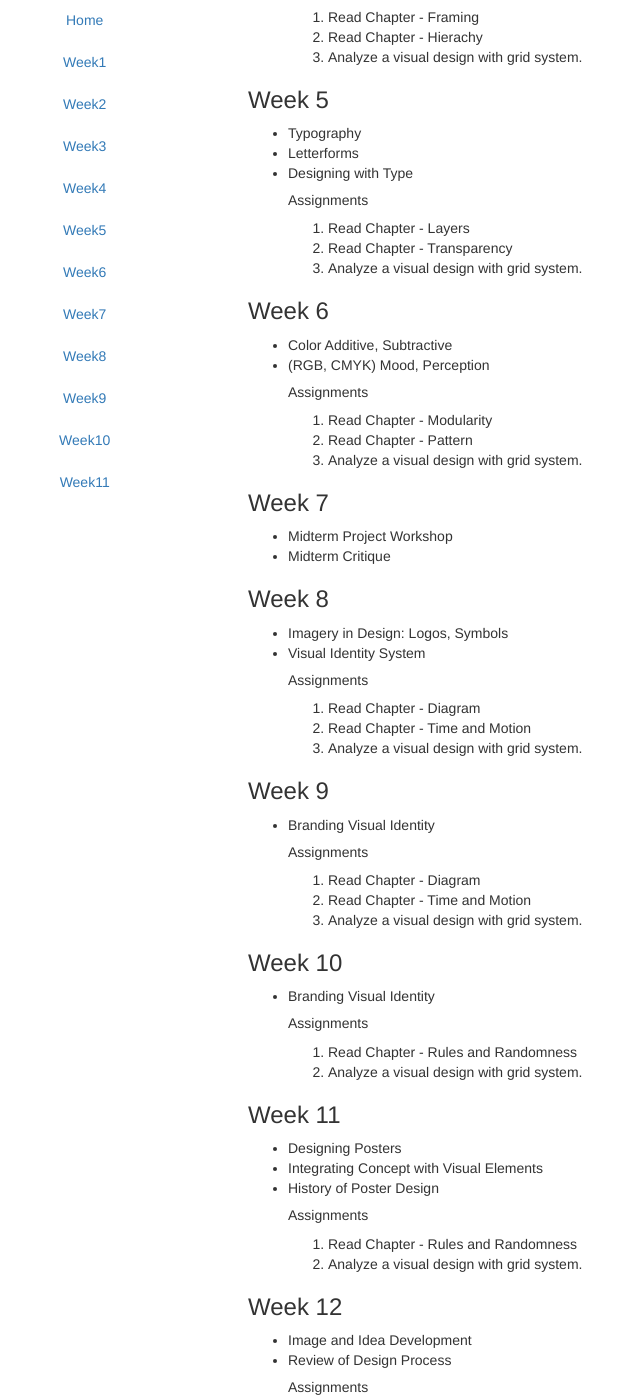
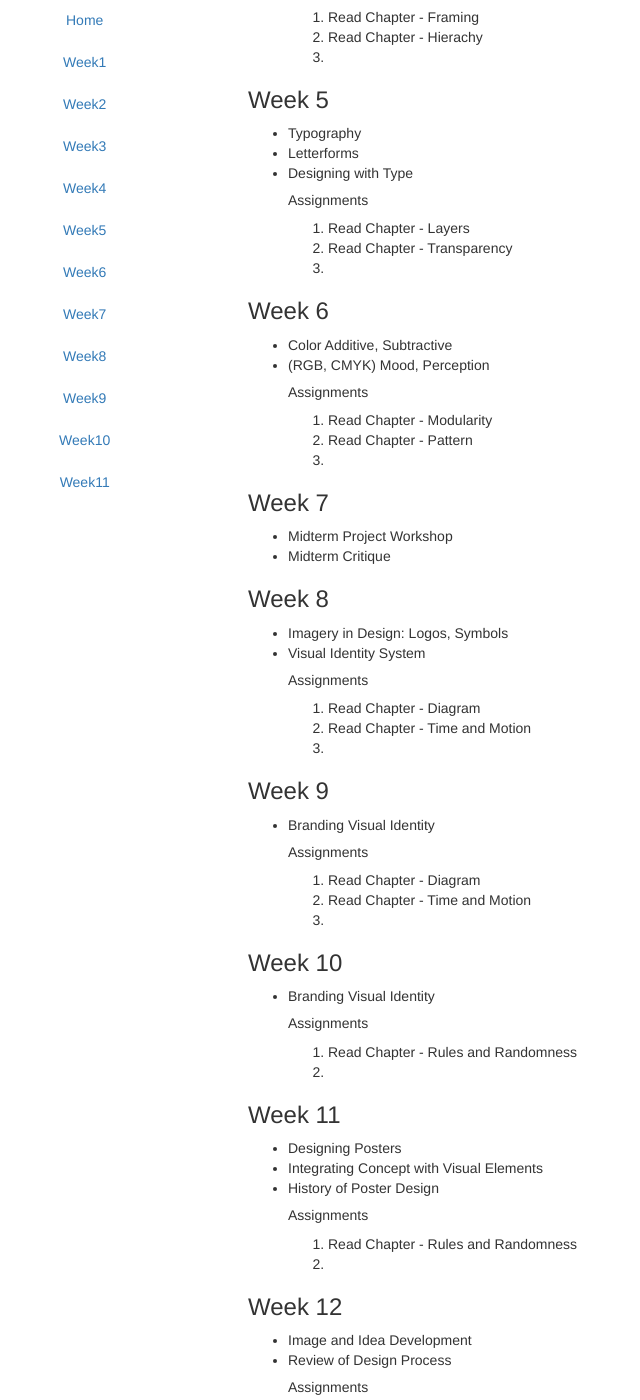
Before and after one commit to zhenzhenqi/MMA100, a Jekyll site: the page built from index.html, in a window 1280 px wide and 1400 px high, scrolled down 901 px. Shown: the whole window, without its empty margins (17-657 px from the left). Built offline with Jekyll 4.4.1, drawn with Linux system fonts in a browser that asks for light colours; nearby versions of some CDN libraries; some of the changed text lies outside the part shown.

Commit message:
homework

```diff
--- a/index.html
+++ b/index.html
@@ -36,7 +36,7 @@ layout: default
         <ol>
             <li>Read Chapter - Scale</li>
             <li>Read Chapter - Texture</li>
-            <li>Analyze a visual design with grid system.</li>
+            <li></li>
         </ol>
     </ul>
 
@@ -49,7 +49,7 @@ layout: default
         <ol>
             <li>Read Chapter - Color</li>
             <li>Read Chapter - Figure/Ground</li>
-            <li>Analyze a visual design with grid system.</li>
+            <li></li>
         </ol>
     </ul>
 
@@ -61,7 +61,7 @@ layout: default
         <ol>
             <li>Read Chapter - Framing</li>
             <li>Read Chapter - Hierachy</li>
-            <li>Analyze a visual design with grid system.</li>
+            <li></li>
         </ol>
     </ul>
 
@@ -74,7 +74,7 @@ layout: default
         <ol>
             <li>Read Chapter - Layers</li>
             <li>Read Chapter - Transparency</li>
-            <li>Analyze a visual design with grid system.</li>
+            <li></li>
         </ol>
     </ul>
 
@@ -86,7 +86,7 @@ layout: default
         <ol>
             <li>Read Chapter - Modularity</li>
             <li>Read Chapter - Pattern</li>
-            <li>Analyze a visual design with grid system.</li>
+            <li></li>
         </ol>
     </ul>
 
@@ -105,7 +105,7 @@ layout: default
         <ol>
             <li>Read Chapter - Diagram</li>
             <li>Read Chapter - Time and Motion</li>
-            <li>Analyze a visual design with grid system.</li>
+            <li></li>
         </ol>
     </ul>
 
@@ -116,7 +116,7 @@ layout: default
         <ol>
             <li>Read Chapter - Diagram</li>
             <li>Read Chapter - Time and Motion</li>
-            <li>Analyze a visual design with grid system.</li>
+            <li></li>
         </ol>
     </ul>
 
@@ -126,7 +126,7 @@ layout: default
         <h5>Assignments</h5>
         <ol>
             <li>Read Chapter - Rules and Randomness</li>
-            <li>Analyze a visual design with grid system.</li>
+            <li></li>
         </ol>
     </ul>
 
@@ -138,7 +138,7 @@ layout: default
         <h5>Assignments</h5>
         <ol>
             <li>Read Chapter - Rules and Randomness</li>
-            <li>Analyze a visual design with grid system.</li>
+            <li></li>
         </ol>
     </ul>
 
@@ -149,7 +149,7 @@ layout: default
         <h5>Assignments</h5>
         <ol>
             <li>Read Chapter - Rules and Randomness</li>
-            <li>Analyze a visual design with grid system.</li>
+            <li></li>
         </ol>
     </ul>
 
@@ -159,7 +159,7 @@ layout: default
         <h5>Assignments</h5>
         <ol>
             <li>Read Chapter - Rules and Randomness</li>
-            <li>Analyze a visual design with grid system.</li>
+            <li></li>
         </ol>
     </ul>
 
```
